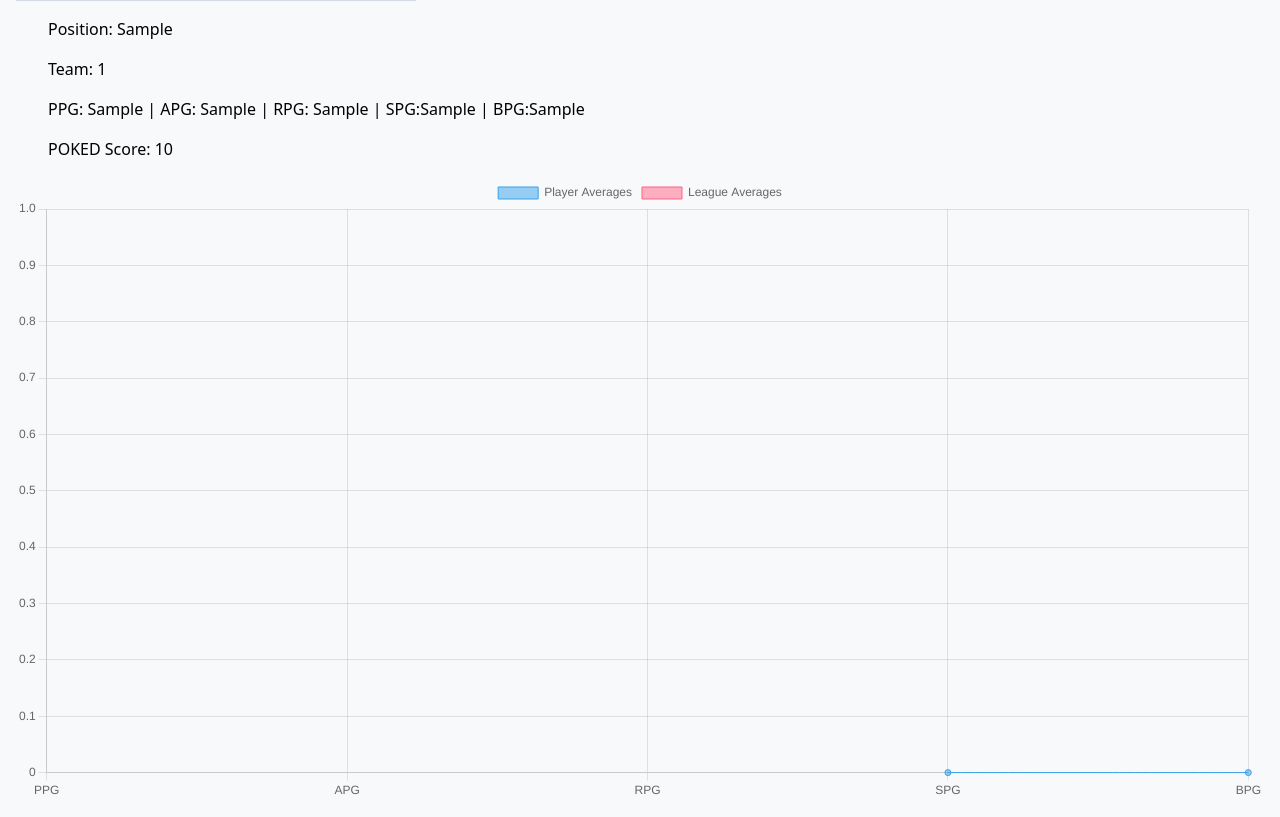
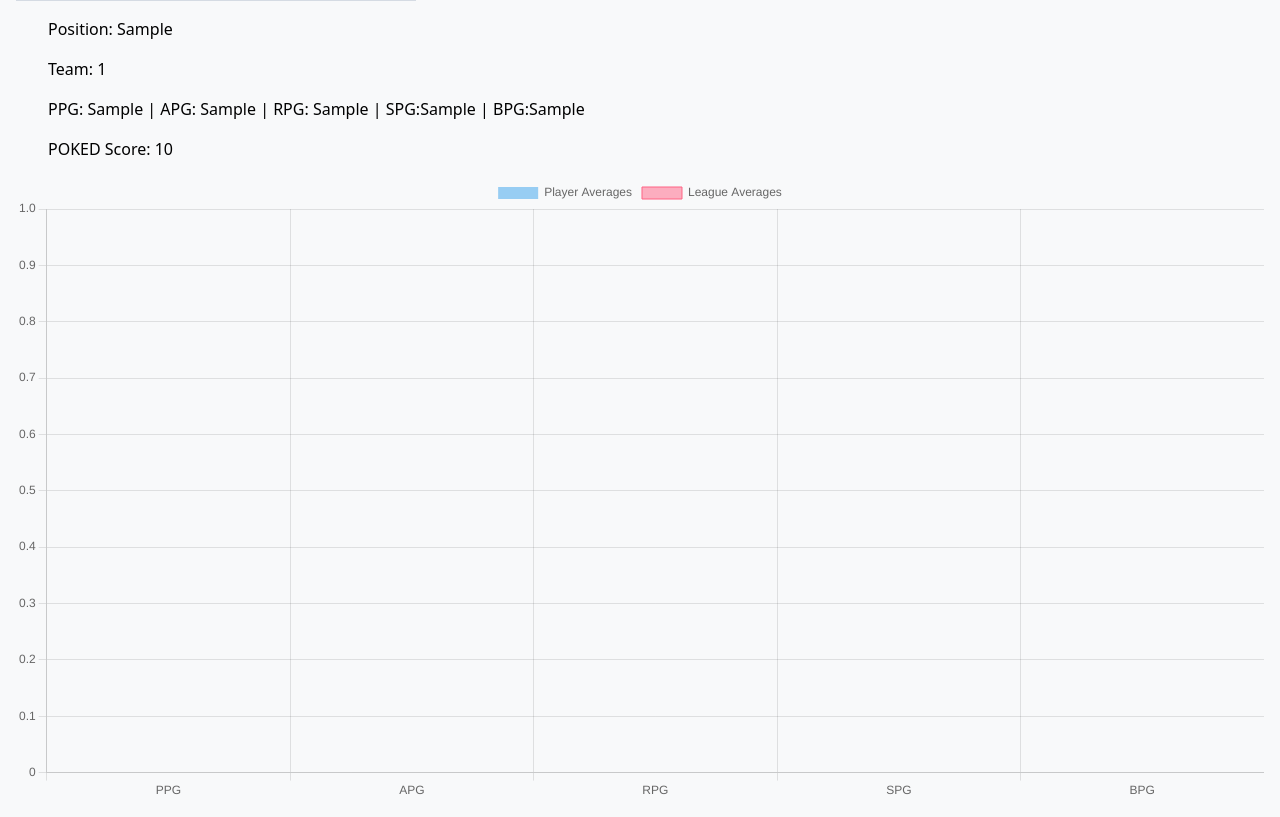
Before and after one commit to clarkeand/PokeHoops, a Flask app: template templates/playerid.html in a window 1280 px wide. Shown: the part 501-1318 px from the top of the page. Run offline with Flask 2, Linux system fonts and the light colour scheme; the template is opened without the code that fills it: most values are stand-ins (such as "Sample title", 1, 10 or a date in 2020); grey boxes marked "Sample" are stand-in pictures.

Commit message:
graphjs fixes for clarity

```diff
--- a/templates/playerid.html
+++ b/templates/playerid.html
@@ -22,13 +22,12 @@
     const ctx = document.getElementById('myChart');
 
     new Chart(ctx, {
-      type: 'line',
+      type: 'bar',
       data: {
         labels: ['PPG', 'APG', 'RPG','SPG','BPG'],
         datasets: [{
           label: 'Player Averages',
           data: [player_stats[3],player_stats[4],player_stats[5],player_spg,player_bpg],
-          borderWidth: 1,
           tension: .5
         },
         {
@@ -40,6 +39,9 @@
       },
       options: {
         scales: {
+          x: {
+            stacked: true
+          },
           y: {
             beginAtZero: true
           }
```
